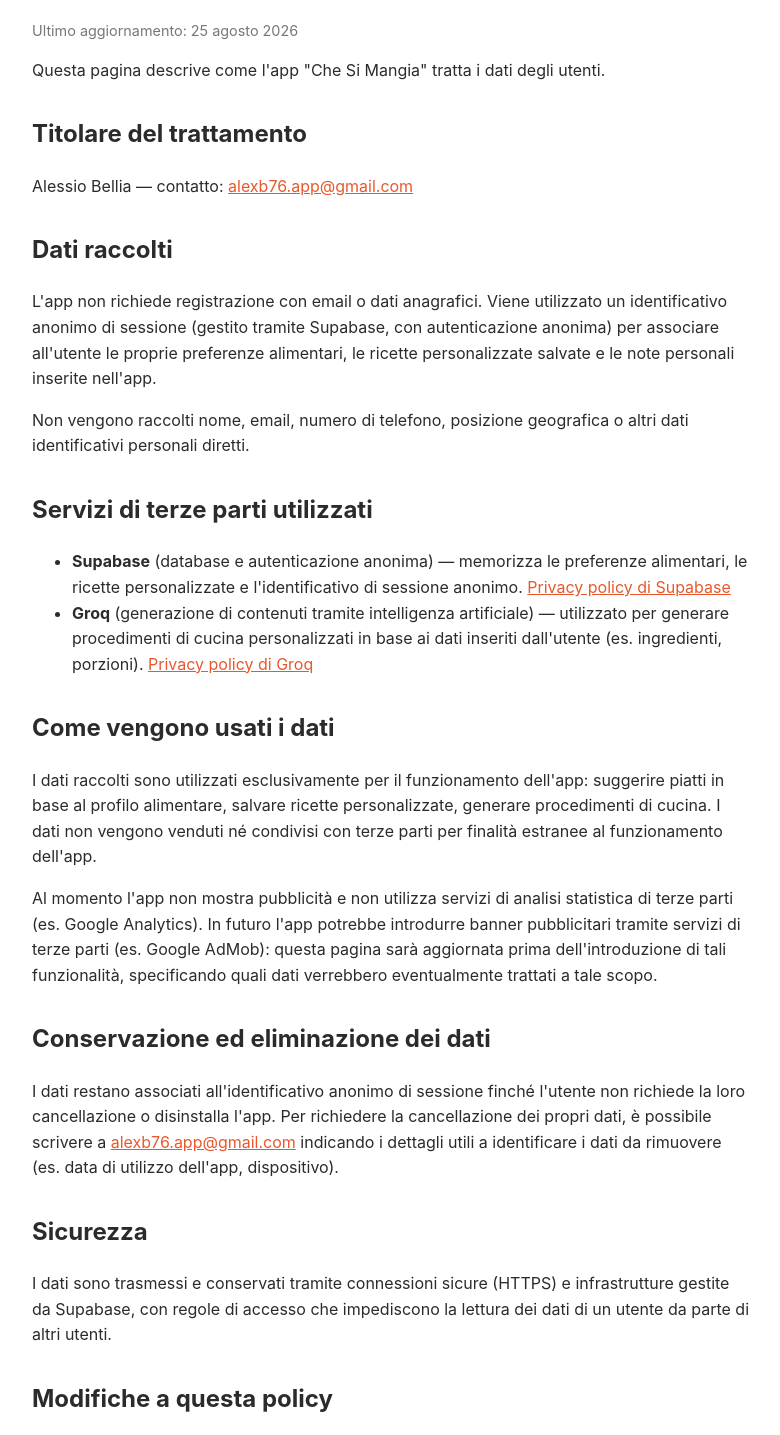
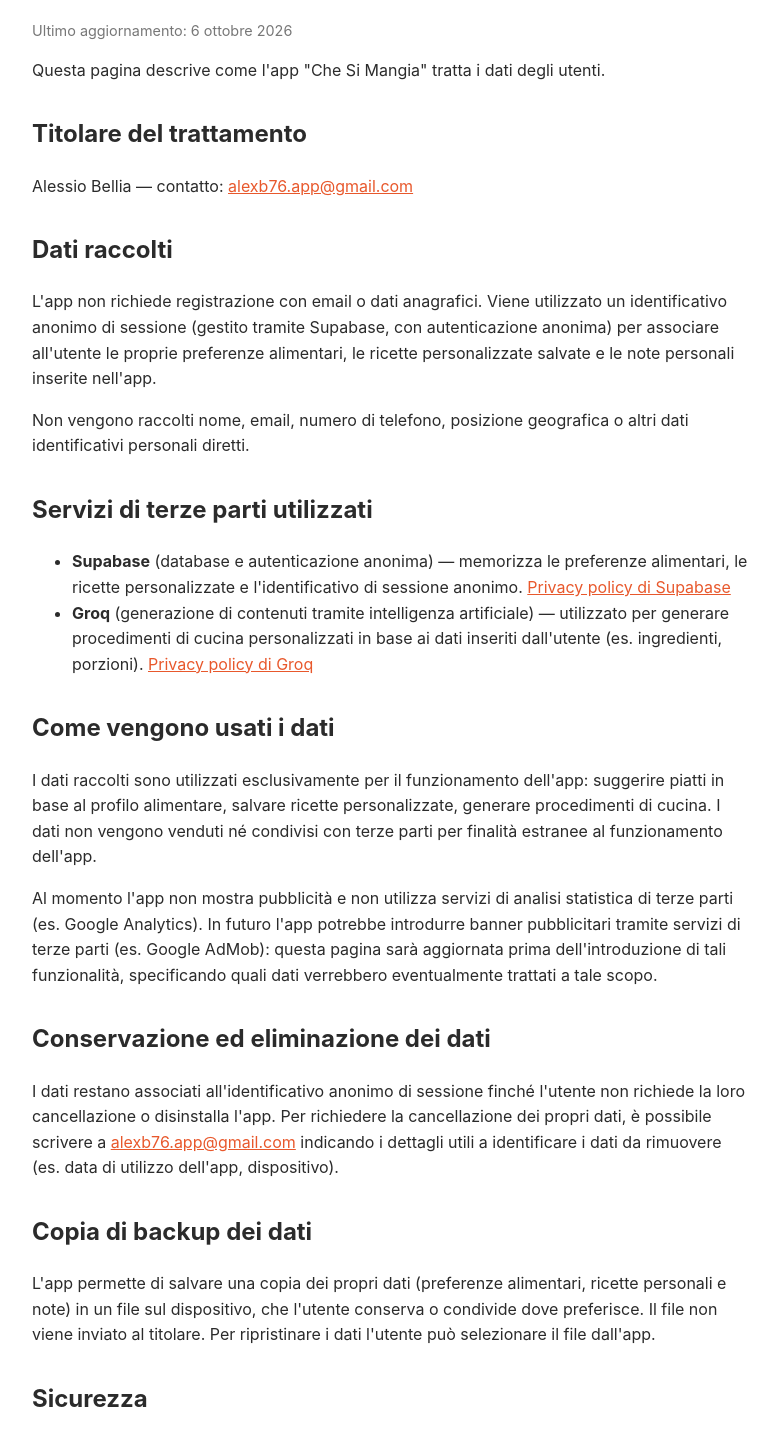
Before and after one commit to alexio76app/chesimangia-legal, a plain HTML site: page index.html in a window 1280 px wide. Shown: the part 94-1529 px from the top of the page, without its empty margins (248-1028 px from the left). Drawn offline with Linux system fonts and the light colour scheme.

Commit message:
Privacy policy: copia di backup manuale dei dati
Nuova sezione sul backup manuale (file salvato sul dispositivo, non inviato
al titolare, ripristinabile dall'app) e data di aggiornamento al 6 ottobre
2026.

Co-Authored-By: Claude Opus 5.5 <noreply@anthropic.com>
Claude-Session: https://claude.ai/code/session_01Jt2xnccKP59Te4CSQ2tZu3

```diff
--- a/index.html
+++ b/index.html
@@ -15,7 +15,7 @@
 <body>
 
 <h1>Privacy Policy — Che Si Mangia</h1>
-<p class="updated">Ultimo aggiornamento: 25 agosto 2026</p>
+<p class="updated">Ultimo aggiornamento: 6 ottobre 2026</p>
 
 <p>Questa pagina descrive come l'app "Che Si Mangia" tratta i dati degli utenti.</p>
 
@@ -39,6 +39,9 @@
 <h2>Conservazione ed eliminazione dei dati</h2>
 <p>I dati restano associati all'identificativo anonimo di sessione finché l'utente non richiede la loro cancellazione o disinstalla l'app. Per richiedere la cancellazione dei propri dati, è possibile scrivere a <a href="mailto:alexb76.app@gmail.com">alexb76.app@gmail.com</a> indicando i dettagli utili a identificare i dati da rimuovere (es. data di utilizzo dell'app, dispositivo).</p>
 
+<h2>Copia di backup dei dati</h2>
+<p>L'app permette di salvare una copia dei propri dati (preferenze alimentari, ricette personali e note) in un file sul dispositivo, che l'utente conserva o condivide dove preferisce. Il file non viene inviato al titolare. Per ripristinare i dati l'utente può selezionare il file dall'app.</p>
+
 <h2>Sicurezza</h2>
 <p>I dati sono trasmessi e conservati tramite connessioni sicure (HTTPS) e infrastrutture gestite da Supabase, con regole di accesso che impediscono la lettura dei dati di un utente da parte di altri utenti.</p>
 
```
